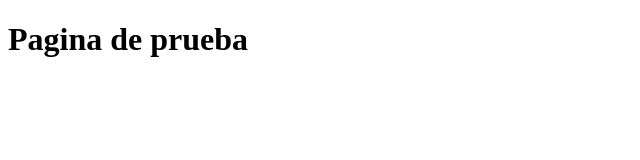
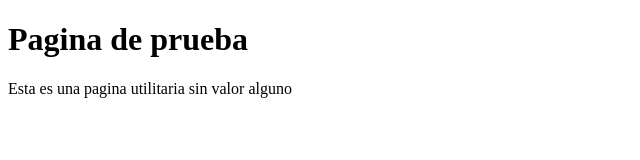
Before and after one commit to dsep61/test, a plain HTML site: page index.html in a window 1280 px wide. Shown: the whole page, without its empty margins (0-640 px from the left). Drawn offline with Linux system fonts and the light colour scheme.

Commit message:
Se añade una etiqueta <p>
Se añade un parrafo con un texto aclarativo.

```diff
--- a/index.html
+++ b/index.html
@@ -8,5 +8,6 @@
 </head>
 <body>
     <h1>Pagina de prueba</h1>
+    <p>Esta es una pagina utilitaria sin valor alguno</p>
 </body>
 </html>
```
